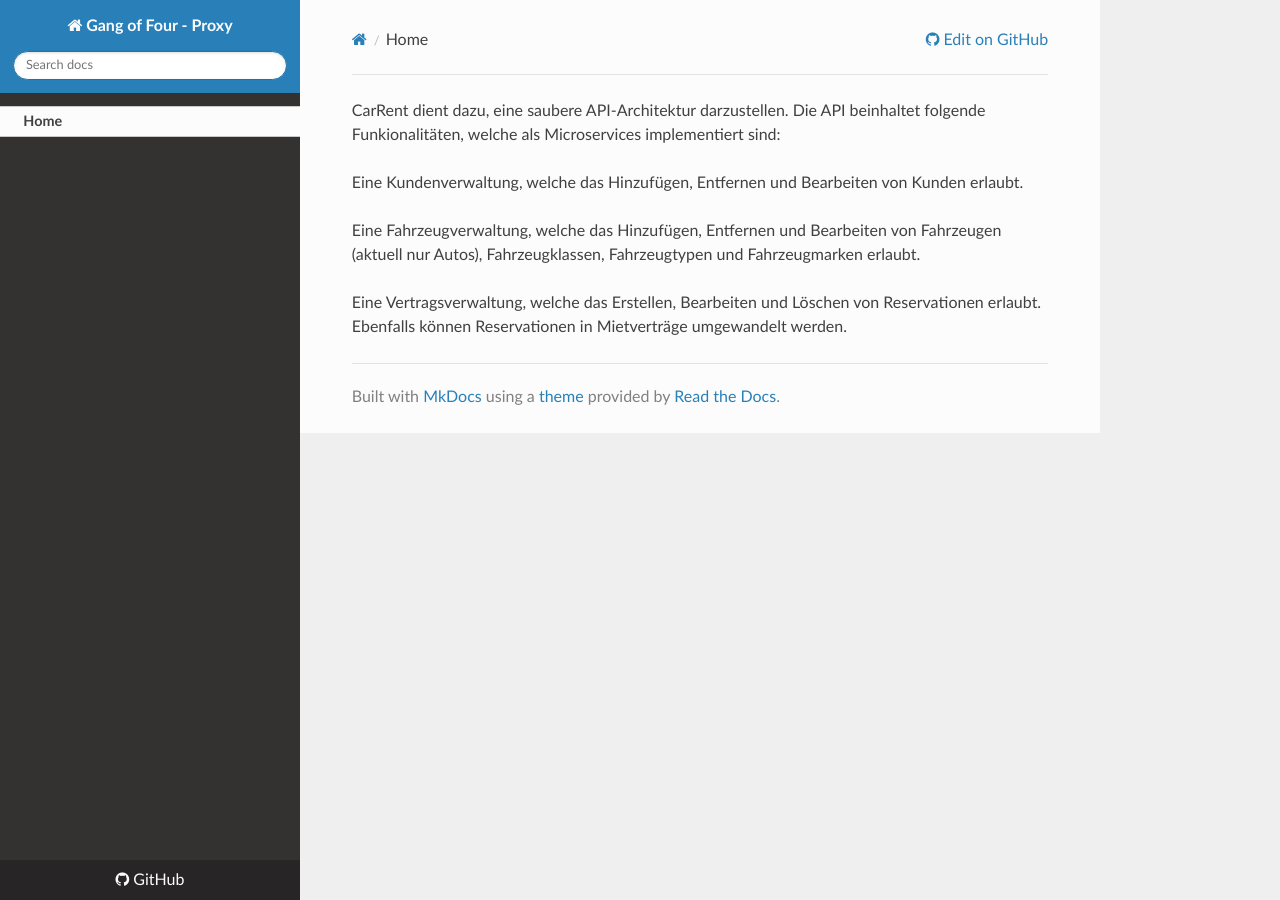
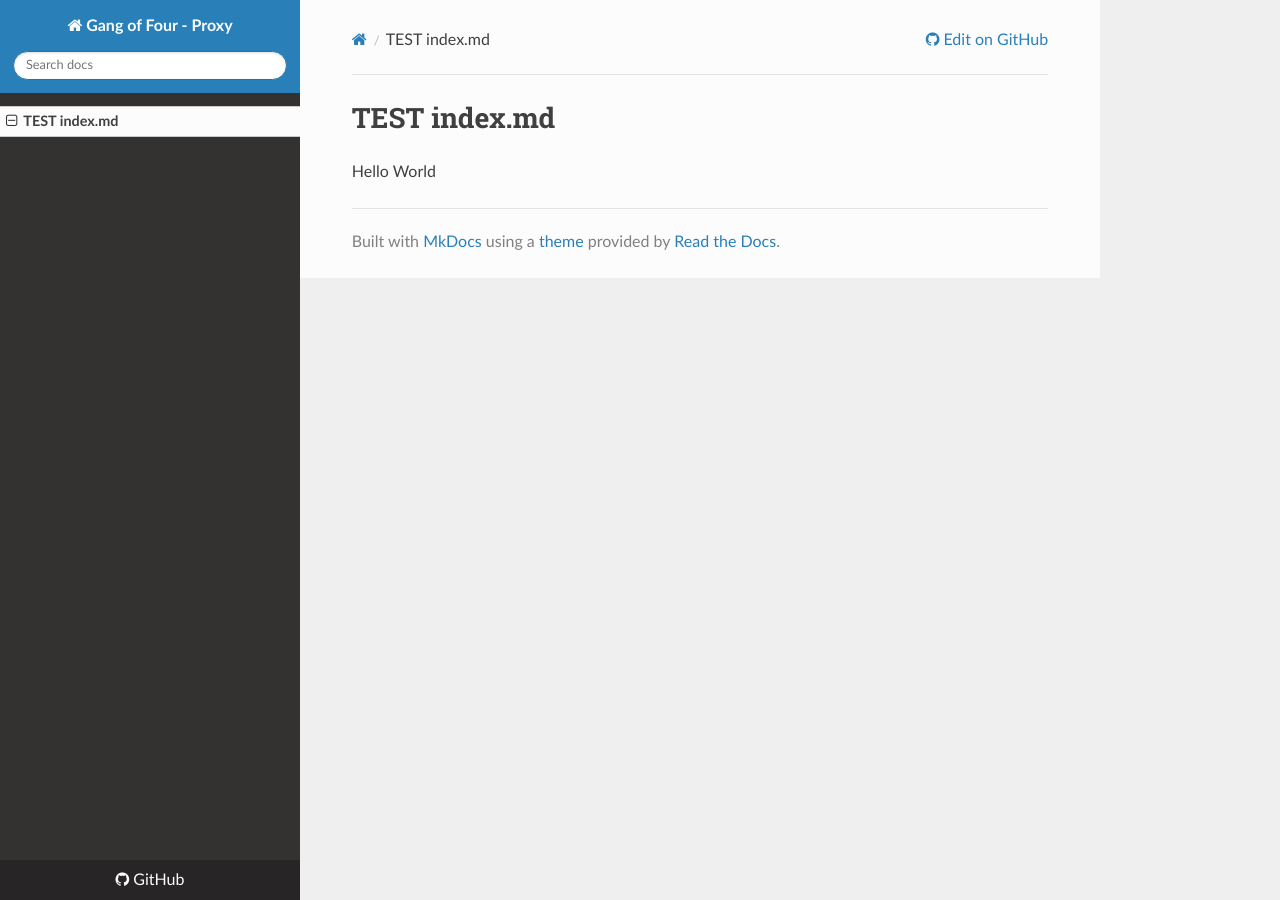
Before and after one commit to mvrco/GoF.Proxy, an MkDocs documentation site: the page built from docs/index.md, in a window 1280 px wide. Built offline with MkDocs 1.6.1, drawn with Linux system fonts in a browser that asks for light colours; nearby versions of some CDN libraries.

Commit message:
index.md

```diff
--- a/docs/index.md
+++ b/docs/index.md
@@ -1,7 +1,4 @@
-CarRent dient dazu, eine saubere API-Architektur darzustellen. Die API beinhaltet folgende Funkionalitäten, welche als Microservices implementiert sind:
+TEST index.md
+=============
 
-Eine Kundenverwaltung, welche das Hinzufügen, Entfernen und Bearbeiten von Kunden erlaubt.
-
-Eine Fahrzeugverwaltung, welche das Hinzufügen, Entfernen und Bearbeiten von Fahrzeugen (aktuell nur Autos), Fahrzeugklassen, Fahrzeugtypen und Fahrzeugmarken erlaubt.
-
-Eine Vertragsverwaltung, welche das Erstellen, Bearbeiten und Löschen von Reservationen erlaubt. Ebenfalls können Reservationen in Mietverträge umgewandelt werden.
+Hello World
```
